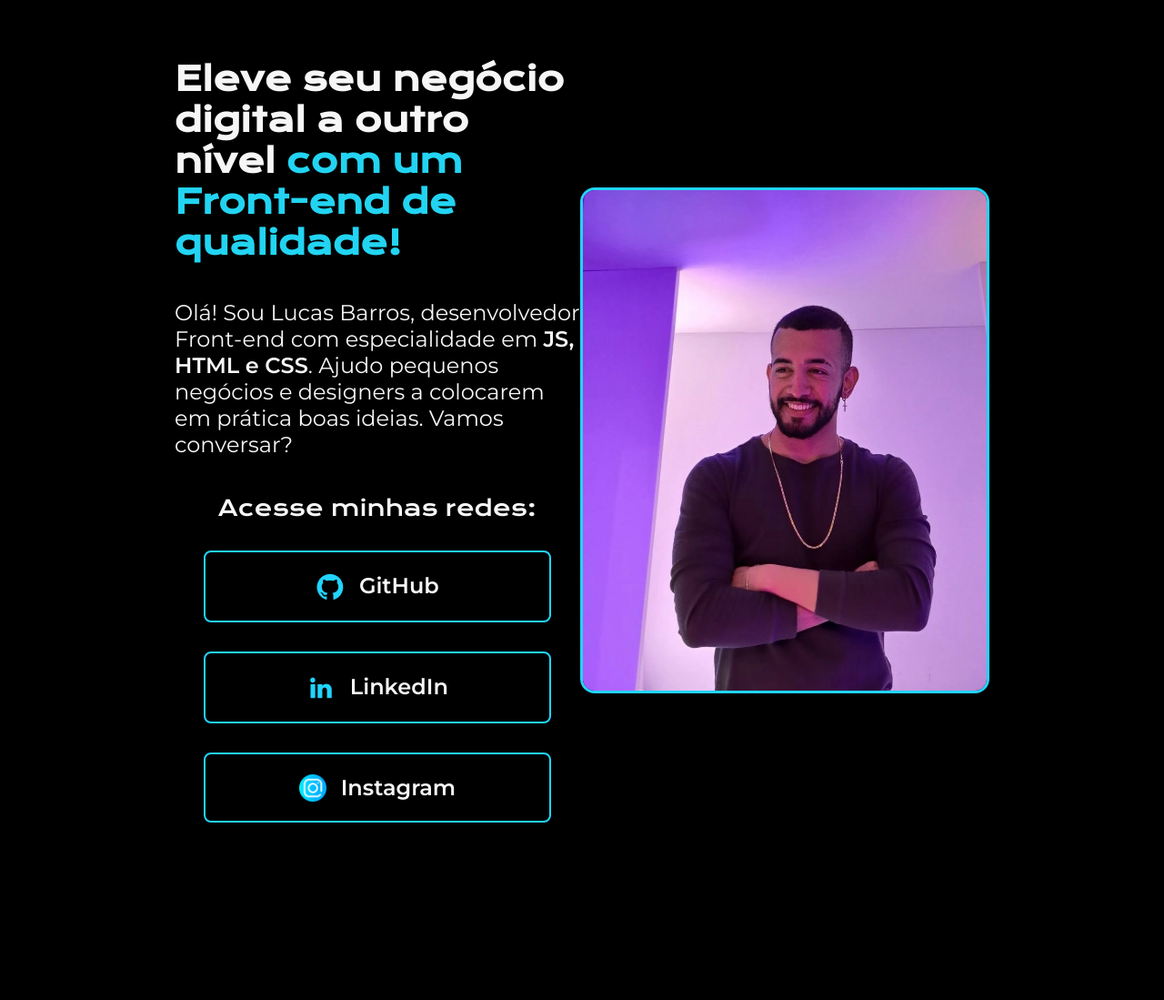
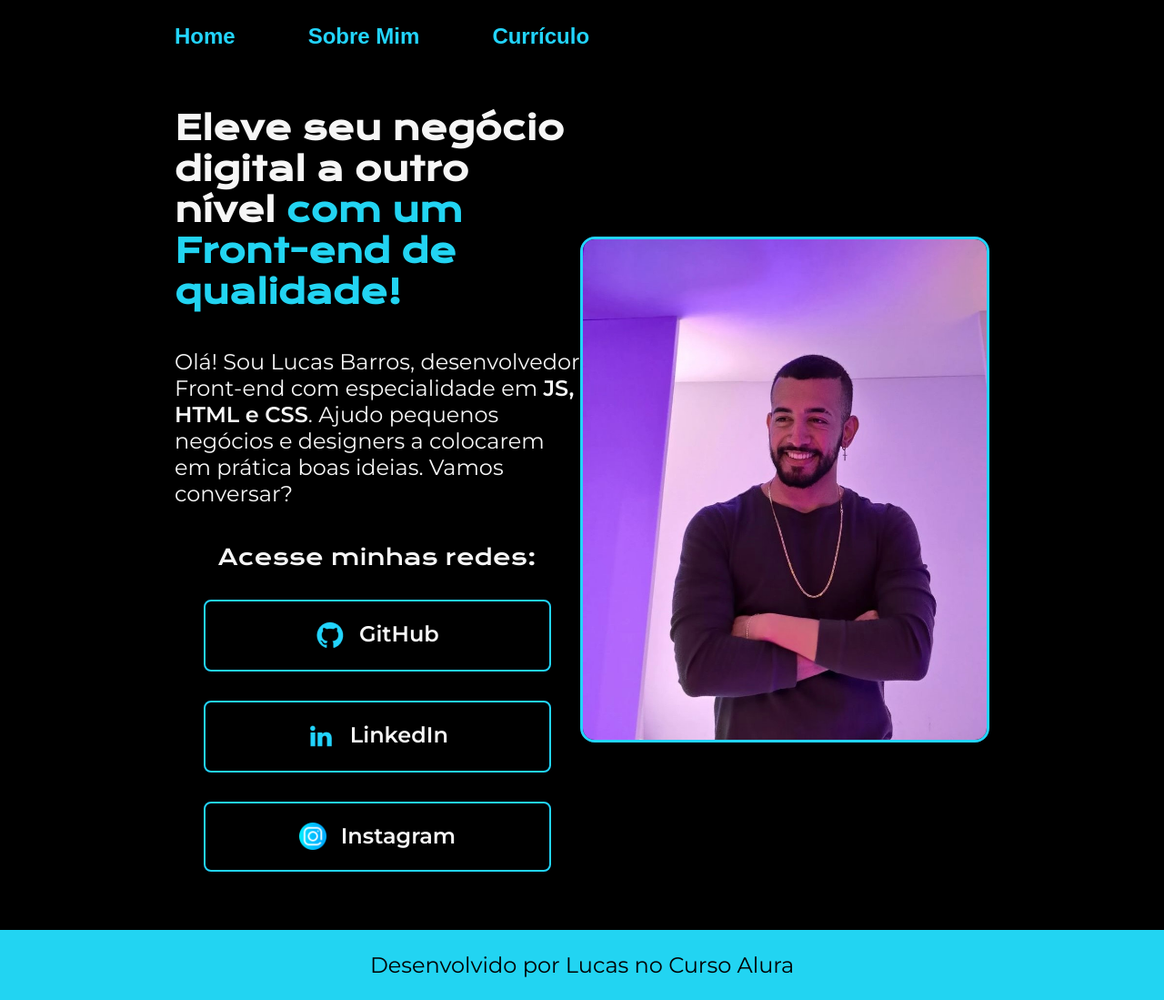
Before and after one commit to LucasGBarros/Portfolio, a plain HTML site: page index.html in a window 1280 px wide. Shown: the whole page at 91% size. Before the commit the page ends 968 px from the top, so only its background shows below. Drawn offline with nearby package versions, Linux system fonts and the light colour scheme; files that its build step writes are made by us from their sources.

Commit message:
Inserindo cabeçalho e rodapé

```diff
--- a/index.html
+++ b/index.html
@@ -3,11 +3,17 @@
 <head>
     <meta charset="UTF-8">
     <meta name="viewport" content="width=device-width, initial-scale=1.0">
-    <title>Portfolio</title>
-    <link rel="stylesheet" href="style.css">
+    <title>Meu Perfil</title>
+    <link rel="stylesheet" href="./estilos/style.css">
 </head>
 <body>
-    <header></header>
+    <header class="cabecalho">
+        <nav class="cabecalho__menu">
+            <a class="cabecalho__menu__link" href="index.html">Home</a>
+            <a class="cabecalho__menu__link" href="about.html">Sobre Mim</a>
+            <a class="cabecalho__menu__link" href="curriculo.html">Currículo</a>
+        </nav>
+    </header>
     <main class="apresentacao">
         <section class="apresentacao__conteudo">
             <h1 class="apresentacao__conteudo__titulo">Eleve seu negócio digital a outro nível <strong class="titulo-destaque"> com um Front-end de qualidade!</strong></h1>
@@ -31,6 +37,8 @@
         </section>
         <img src="./assets/imagem.jpg" alt="Foto de Lucas Barros" class="imagem">
     </main>
-    <footer></footer>
+    <footer class="rodape">
+        <p>Desenvolvido por Lucas no Curso Alura</p>
+    </footer>
 </body>
 </html>
```
